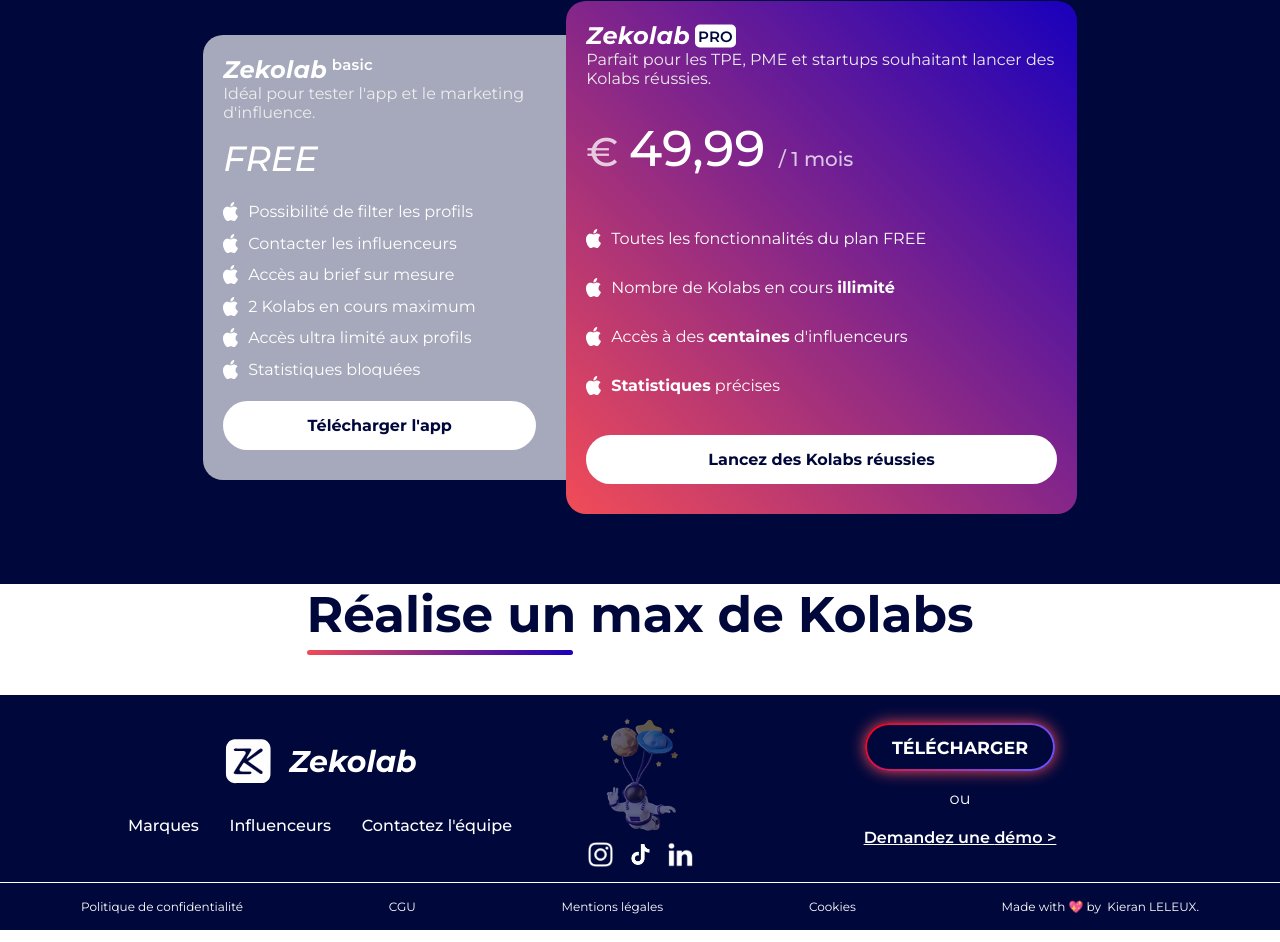
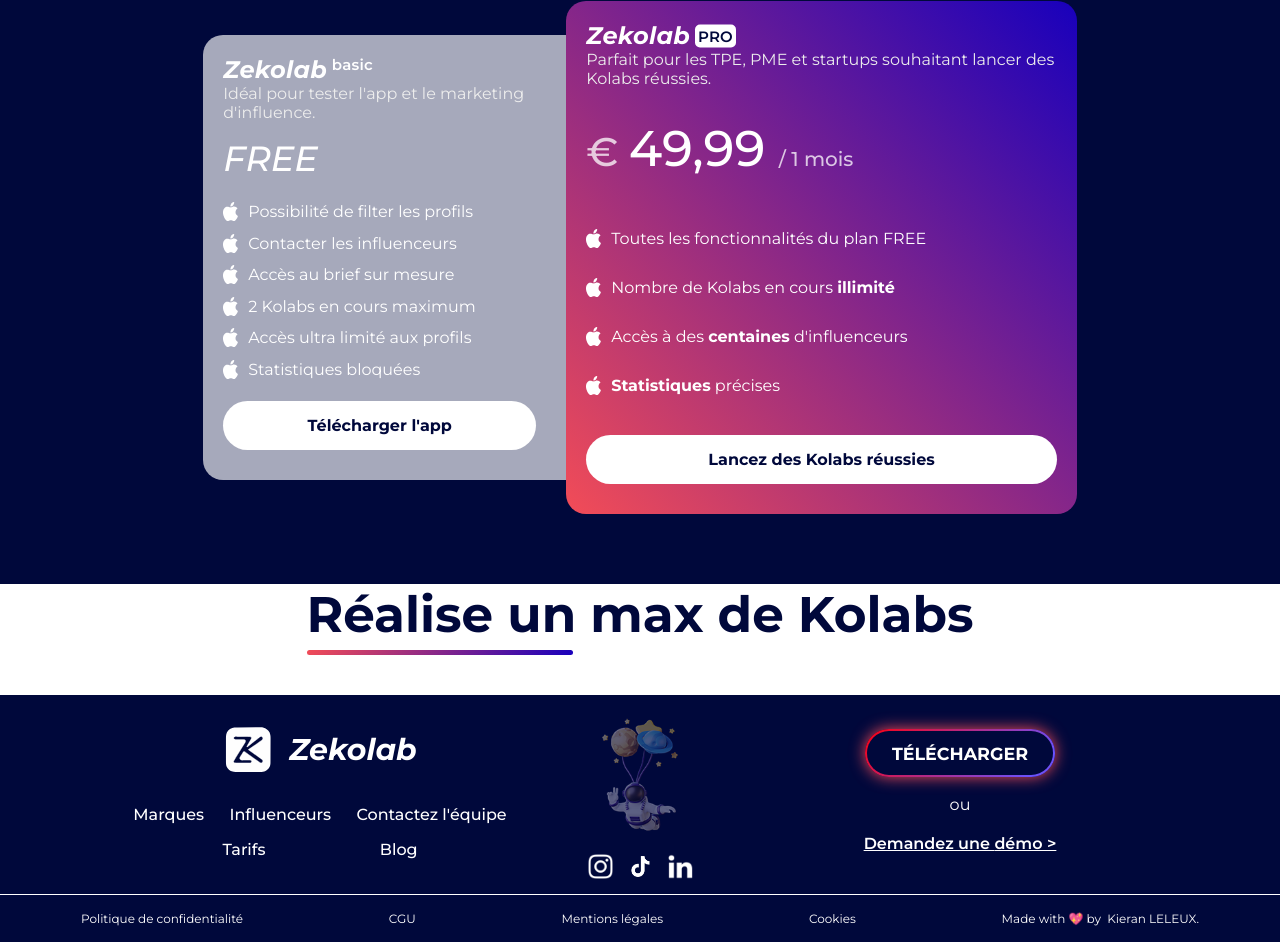
Before and after one commit to Zekolab/ZekolabWebsite, a website: page features/tarifs.html in a window 1280 px wide. Shown: the part 512-1454 px from the top of the page. Drawn offline with Linux system fonts and the light colour scheme.

Commit message:
add: container

```diff
--- a/features/tarifs.html
+++ b/features/tarifs.html
@@ -169,6 +169,8 @@
                     <li><a href="./marques.html">Marques</a></li>
                     <li><a href="./influenceurs.html">Influenceurs</a></li>
                     <li><a href="./contact.html">Contactez l'équipe</a></li>
+                    <li><a href="./contact.html">Tarifs</a></li>
+                    <li><a href="./contact.html">Blog</a></li>
                 </ul>
             </div>
             <div class="right half-block">
--- a/scss/_footer.scss
+++ b/scss/_footer.scss
@@ -49,6 +49,8 @@
             width: 100%;
             font-weight: 500;
             row-gap: 1.6rem;
+            justify-content: space-evenly;
+            column-gap: 2rem;
             @include md-hp {
                 flex-direction: column;
                 align-items: center;
```
Also changed, not shown: css/styles.css, 1 other file.
